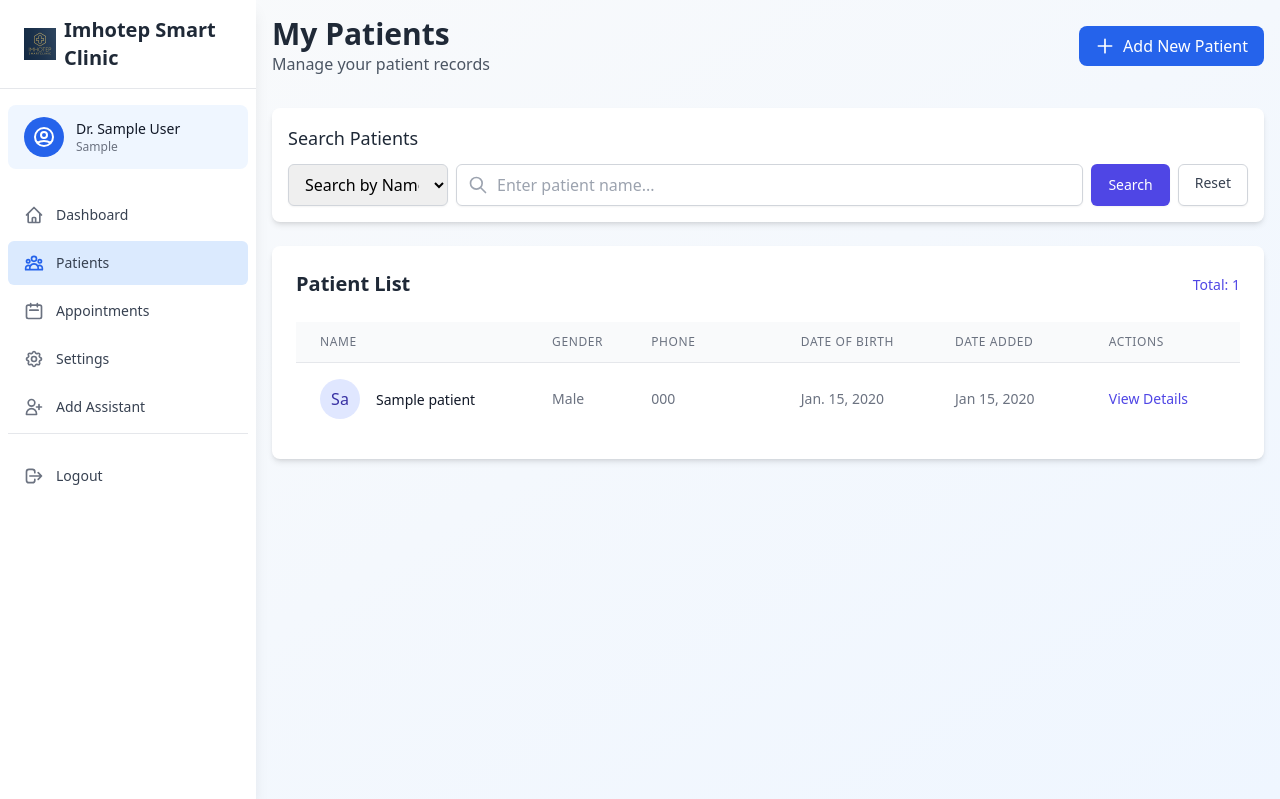
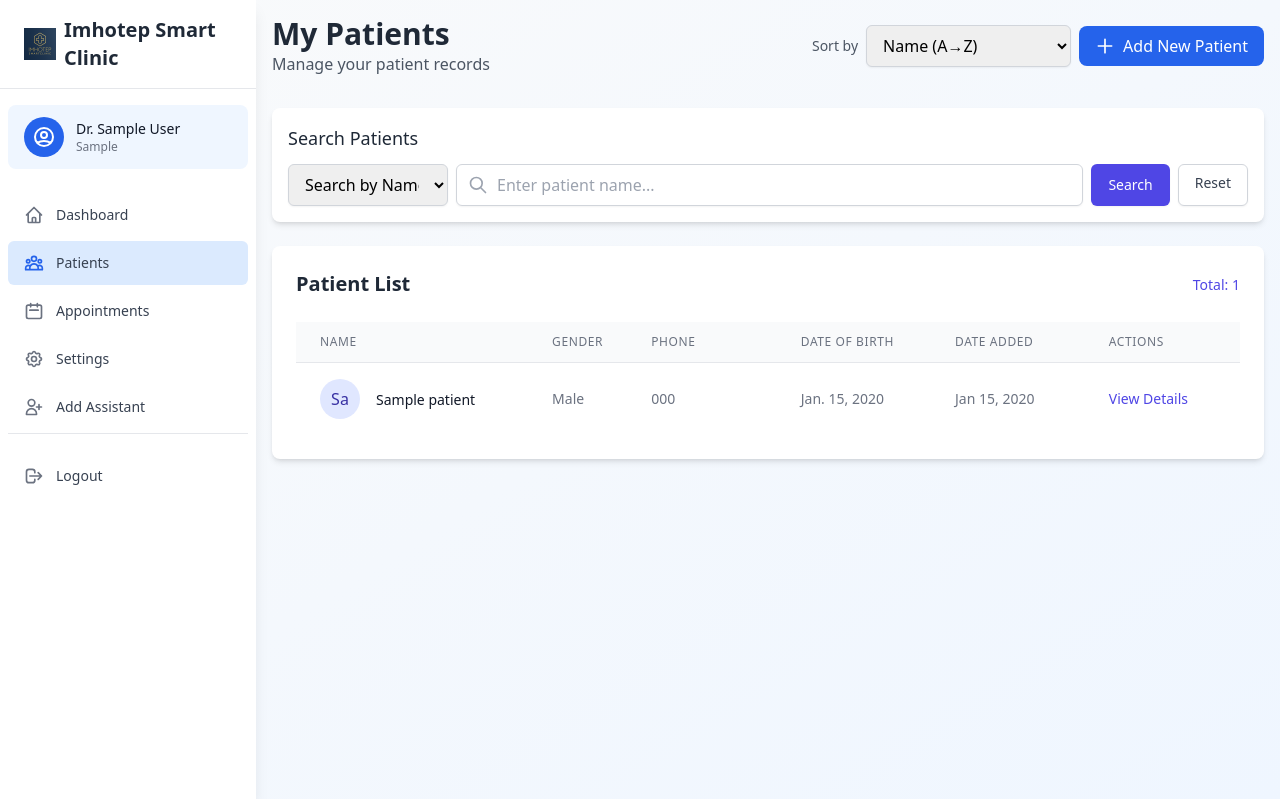
Before and after one commit to Imhotep-Tech/imhotep_smart_clinic, a Django app: page /doctor/show-patients/ in a window 1280 px wide. Shown: the top 799 px of the page. Run offline with Django 5.2, Linux system fonts and the light colour scheme; a user stored in the database is signed in; tables that the repository leaves empty hold one stand-in row (values such as "Sample post"); some libraries are stand-ins or nearby versions.

Commit message:
Add sorting and filtering options to patient list and search results

```diff
--- a/doctor/templates/show_patients.html
+++ b/doctor/templates/show_patients.html
@@ -12,13 +12,32 @@
     <div class="flex-1 p-4">
         <div class="container mx-auto">
             <!-- Header with title and action button -->
-            <div class="flex flex-col md:flex-row md:justify-between md:items-center mb-8">
+            <div class="flex flex-col md:flex-row md:justify-between md:items-center mb-8 gap-3">
                 <div>
                     <h1 class="text-3xl font-bold text-gray-800">My Patients</h1>
                     <p class="text-gray-600">Manage your patient records</p>
                 </div>
-                <div class="mt-4 md:mt-0">
-                    <a href="{% url 'add_patient' %}" class="px-4 py-2 bg-blue-600 hover:bg-blue-700 text-white rounded-lg flex items-center transition-all">
+                <div class="flex flex-col sm:flex-row items-stretch sm:items-center gap-2">
+                    <!-- Sort By -->
+                    <form action="" method="get" class="flex items-center gap-2">
+                        {% if filter_name %}
+                          <input type="hidden" name="patient_name" value="{{ filter_name }}">
+                        {% endif %}
+                        {% if filter_phone %}
+                          <input type="hidden" name="patient_phone" value="{{ filter_phone }}">
+                        {% endif %}
+                        <label for="sort_with" class="text-sm text-gray-600">Sort by</label>
+                        <select name="sort_with" id="sort_with" class="px-3 py-2 border border-gray-300 rounded-md shadow-sm focus:outline-none focus:ring-indigo-500 focus:border-indigo-500" onchange="this.form.submit()">
+                            <option value="name" {% if sort_with == 'name' %}selected{% endif %}>Name (A→Z)</option>
+                            <option value="-name" {% if sort_with == '-name' %}selected{% endif %}>Name (Z→A)</option>
+                            <option value="date_of_birth" {% if sort_with == 'date_of_birth' %}selected{% endif %}>Birthdate (Oldest)</option>
+                            <option value="-date_of_birth" {% if sort_with == '-date_of_birth' %}selected{% endif %}>Birthdate (Newest)</option>
+                            <option value="date_added" {% if sort_with == 'date_added' %}selected{% endif %}>Date Added (Oldest)</option>
+                            <option value="-date_added" {% if sort_with == '-date_added' %}selected{% endif %}>Date Added (Newest)</option>
+                        </select>
+                    </form>
+
+                    <a href="{% url 'add_patient' %}" class="px-4 py-2 bg-blue-600 hover:bg-blue-700 text-white rounded-lg flex items-center justify-center transition-all">
                         <svg class="w-5 h-5 mr-2" fill="none" stroke="currentColor" viewBox="0 0 24 24">
                             <path stroke-linecap="round" stroke-linejoin="round" stroke-width="2" d="M12 4v16m8-8H4"></path>
                         </svg>
@@ -36,8 +55,8 @@
                             <form action="{% url 'search_patient' %}" method="GET" class="flex flex-col sm:flex-row space-y-2 sm:space-y-0 sm:space-x-2">
                                 <div class="w-full sm:w-40">
                                     <select id="searchType" onchange="updateSearchField(this.value)" class="w-full px-3 py-2 border border-gray-300 rounded-md shadow-sm focus:outline-none focus:ring-indigo-500 focus:border-indigo-500">
-                                        <option value="name">Search by Name</option>
-                                        <option value="phone">Search by Phone</option>
+                                        <option value="name" {% if search_type == 'name' %}selected{% endif %}>Search by Name</option>
+                                        <option value="phone" {% if search_type == 'phone' %}selected{% endif %}>Search by Phone</option>
                                     </select>
                                 </div>
                                 <div class="flex-grow relative">
@@ -46,8 +65,9 @@
                                             <path stroke-linecap="round" stroke-linejoin="round" stroke-width="2" d="M21 21l-6-6m2-5a7 7 0 11-14 0 7 7 0 0114 0z" />
                                         </svg>
                                     </div>
-                                    <input type="text" id="searchInput" name="patient_name" class="pl-10 w-full px-3 py-2 border border-gray-300 rounded-md shadow-sm focus:outline-none focus:ring-indigo-500 focus:border-indigo-500" placeholder="Enter patient name...">
+                                    <input type="text" id="searchInput" name="{% if search_type == 'phone' %}patient_phone{% else %}patient_name{% endif %}" value="{{ search_value }}" class="pl-10 w-full px-3 py-2 border border-gray-300 rounded-md shadow-sm focus:outline-none focus:ring-indigo-500 focus:border-indigo-500" placeholder="{% if search_type == 'phone' %}Enter phone number...{% else %}Enter patient name...{% endif %}">
                                 </div>
+                                <input type="hidden" name="sort_with" value="{{ sort_with }}">
                                 <button type="submit" class="px-4 py-2 border border-transparent rounded-md shadow-sm text-sm font-medium text-white bg-indigo-600 hover:bg-indigo-700 focus:outline-none focus:ring-2 focus:ring-offset-2 focus:ring-indigo-500">
                                     Search
                                 </button>
@@ -65,10 +85,10 @@
                     <div class="flex justify-between items-center mb-6">
                         <h2 class="text-xl font-bold text-gray-800">Patient List</h2>
                         <div>
-                            {% if request.GET.patient_name %}
-                                <span class="text-sm text-gray-600 mr-3">Search results for name: "{{ request.GET.patient_name }}"</span>
-                            {% elif request.GET.patient_phone %}
-                                <span class="text-sm text-gray-600 mr-3">Search results for phone: "{{ request.GET.patient_phone }}"</span>
+                            {% if filter_name %}
+                                <span class="text-sm text-gray-600 mr-3">Search results for name: "{{ filter_name }}"</span>
+                            {% elif filter_phone %}
+                                <span class="text-sm text-gray-600 mr-3">Search results for phone: "{{ filter_phone }}"</span>
                             {% endif %}
                             <span class="text-sm font-medium text-indigo-600">Total: {{ patients|length }}</span>
                         </div>
@@ -98,7 +118,6 @@
                                                     </div>
                                                 </div>
                                                 <div class="ml-4">
-                                                    <!-- <div class="text-sm font-medium text-gray-900">{{ patient.name }}</div> -->
                                                     <a href="{% url 'show_patient_details' %}?patient_id={{ patient.id }}" class="text-sm font-medium text-gray-900">{{ patient.name }}</a>
                                                 </div>
                                             </div>
@@ -126,7 +145,7 @@
                             <div class="py-4 flex items-center justify-between border-t border-gray-200 mt-4">
                                 <div class="flex-1 flex justify-between sm:hidden">
                                     {% if page_obj.has_previous %}
-                                    <a href="?{% if request.GET.patient_name %}patient_name={{ request.GET.patient_name }}&{% elif request.GET.patient_phone %}patient_phone={{ request.GET.patient_phone }}&{% endif %}page={{ page_obj.previous_page_number }}" class="relative inline-flex items-center px-4 py-2 border border-gray-300 text-sm font-medium rounded-md text-gray-700 bg-white hover:bg-gray-50">
+                                    <a href="?{% if filter_name %}patient_name={{ filter_name }}&{% elif filter_phone %}patient_phone={{ filter_phone }}&{% endif %}sort_with={{ sort_with }}&page={{ page_obj.previous_page_number }}" class="relative inline-flex items-center px-4 py-2 border border-gray-300 text-sm font-medium rounded-md text-gray-700 bg-white hover:bg-gray-50">
                                         Previous
                                     </a>
                                     {% else %}
@@ -136,7 +155,7 @@
                                     {% endif %}
 
                                     {% if page_obj.has_next %}
-                                    <a href="?{% if request.GET.patient_name %}patient_name={{ request.GET.patient_name }}&{% elif request.GET.patient_phone %}patient_phone={{ request.GET.patient_phone }}&{% endif %}page={{ page_obj.next_page_number }}" class="ml-3 relative inline-flex items-center px-4 py-2 border border-gray-300 text-sm font-medium rounded-md text-gray-700 bg-white hover:bg-gray-50">
+                                    <a href="?{% if filter_name %}patient_name={{ filter_name }}&{% elif filter_phone %}patient_phone={{ filter_phone }}&{% endif %}sort_with={{ sort_with }}&page={{ page_obj.next_page_number }}" class="ml-3 relative inline-flex items-center px-4 py-2 border border-gray-300 text-sm font-medium rounded-md text-gray-700 bg-white hover:bg-gray-50">
                                         Next
                                     </a>
                                     {% else %}
@@ -156,7 +175,7 @@
                                     <div>
                                         <nav class="relative z-0 inline-flex rounded-md shadow-sm -space-x-px" aria-label="Pagination">
                                             {% if page_obj.has_previous %}
-                                            <a href="?{% if request.GET.patient_name %}patient_name={{ request.GET.patient_name }}&{% elif request.GET.patient_phone %}patient_phone={{ request.GET.patient_phone }}&{% endif %}page={{ page_obj.previous_page_number }}" class="relative inline-flex items-center px-2 py-2 rounded-l-md border border-gray-300 bg-white text-sm font-medium text-gray-500 hover:bg-gray-50">
+                                            <a href="?{% if filter_name %}patient_name={{ filter_name }}&{% elif filter_phone %}patient_phone={{ filter_phone }}&{% endif %}sort_with={{ sort_with }}&page={{ page_obj.previous_page_number }}" class="relative inline-flex items-center px-2 py-2 rounded-l-md border border-gray-300 bg-white text-sm font-medium text-gray-500 hover:bg-gray-50">
                                                 <span class="sr-only">Previous</span>
                                                 <svg class="h-5 w-5" xmlns="http://www.w3.org/2000/svg" viewBox="0 0 20 20" fill="currentColor" aria-hidden="true">
                                                     <path fill-rule="evenodd" d="M12.707 5.293a1 1 0 010 1.414L9.414 10l3.293 3.293a1 1 0 01-1.414 1.414l-4-4a1 1 0 010-1.414l4-4a1 1 0 011.414 0z" clip-rule="evenodd" />
@@ -175,12 +194,12 @@
                                                 {% if page_obj.number == i %}
                                                 <span class="relative inline-flex items-center px-4 py-2 border border-gray-300 bg-blue-50 text-sm font-medium text-blue-600">{{ i }}</span>
                                                 {% elif i > page_obj.number|add:'-3' and i < page_obj.number|add:'3' %}
-                                                <a href="?{% if request.GET.patient_name %}patient_name={{ request.GET.patient_name }}&{% elif request.GET.patient_phone %}patient_phone={{ request.GET.patient_phone }}&{% endif %}page={{ i }}" class="relative inline-flex items-center px-4 py-2 border border-gray-300 bg-white text-sm font-medium text-gray-700 hover:bg-gray-50">{{ i }}</a>
+                                                <a href="?{% if filter_name %}patient_name={{ filter_name }}&{% elif filter_phone %}patient_phone={{ filter_phone }}&{% endif %}sort_with={{ sort_with }}&page={{ i }}" class="relative inline-flex items-center px-4 py-2 border border-gray-300 bg-white text-sm font-medium text-gray-700 hover:bg-gray-50">{{ i }}</a>
                                                 {% endif %}
                                             {% endfor %}
 
                                             {% if page_obj.has_next %}
-                                            <a href="?{% if request.GET.patient_name %}patient_name={{ request.GET.patient_name }}&{% elif request.GET.patient_phone %}patient_phone={{ request.GET.patient_phone }}&{% endif %}page={{ page_obj.next_page_number }}" class="relative inline-flex items-center px-2 py-2 rounded-r-md border border-gray-300 bg-white text-sm font-medium text-gray-500 hover:bg-gray-50">
+                                            <a href="?{% if filter_name %}patient_name={{ filter_name }}&{% elif filter_phone %}patient_phone={{ filter_phone }}&{% endif %}sort_with={{ sort_with }}&page={{ page_obj.next_page_number }}" class="relative inline-flex items-center px-2 py-2 rounded-r-md border border-gray-300 bg-white text-sm font-medium text-gray-500 hover:bg-gray-50">
                                                 <span class="sr-only">Next</span>
                                                 <svg class="h-5 w-5" xmlns="http://www.w3.org/2000/svg" viewBox="0 0 20 20" fill="currentColor" aria-hidden="true">
                                                     <path fill-rule="evenodd" d="M7.293 14.707a1 1 0 010-1.414L10.586 10 7.293 6.707a1 1 0 011.414-1.414l4 4a1 1 0 010 1.414l-4 4a1 1 0 01-1.414 0z" clip-rule="evenodd" />
@@ -203,9 +222,9 @@
                     {% else %}
                         <div class="py-10 text-center">
                             <svg class="mx-auto h-12 w-12 text-gray-400" fill="none" stroke="currentColor" viewBox="0 0 24 24">
-                                <path stroke-linecap="round" stroke-linejoin="round" stroke-width="2" d="M17 20h5v-2a3 3 0 00-5.356-1.857M17 20H7m10 0v-2c0-.656-.126-1.283-.356-1.857M7 20H2v-2a3 3 0 015.356-1.857M7 20v-2c0-.656.126-1.283.356-1.857m0 0a5.002 5.002 0 019.288 0M15 7a3 3 0 11-6 0 3 3 0 016 0zm6 3a2 2 0 11-4 0 2 2 0 014 0zM7 10a2 2 0 11-4 0 2 2 0 014 0z"></path>
+                                <path stroke-linecap="round" stroke-linejoin="round" stroke-width="2" d="M17 20h5v-2a3 3 0 00-5.356-1.857M17 20H7m10 0v-2c0-.656-.126-1.283-.356-1.857M7 20H2v-2a3 3 0 015.356-1.857M7 20v-2c0-.656.126-1.283.356-1.857m0 0a5.002 5.002 0 009.288 0M15 7a3 3 0 11-6 0 3 3 0 016 0zm6 3a2 2 0 11-4 0 2 2 0 014 0zM7 10a2 2 0 11-4 0 2 2 0 014 0z"></path>
                             </svg>
-                            {% if request.GET.patient_name or request.GET.patient_phone %}
+                            {% if filter_name or filter_phone %}
                                 <h3 class="mt-2 text-lg font-medium text-gray-900">No matching patients found</h3>
                                 <p class="mt-1 text-sm text-gray-500">Try a different search term or check your spelling.</p>
                             {% else %}
```
Also changed, not shown: doctor/patients.py (+39 -3 lines).
